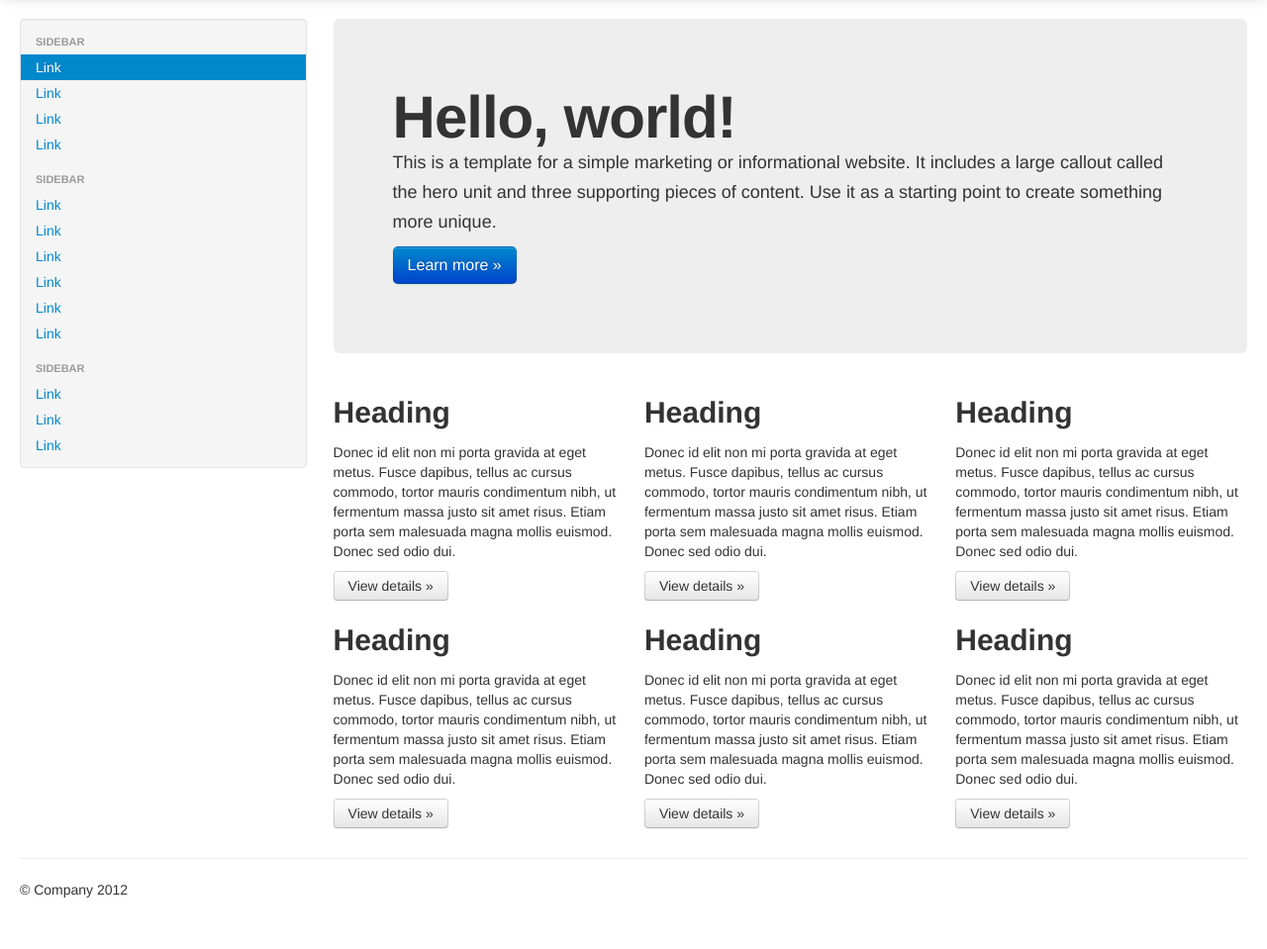
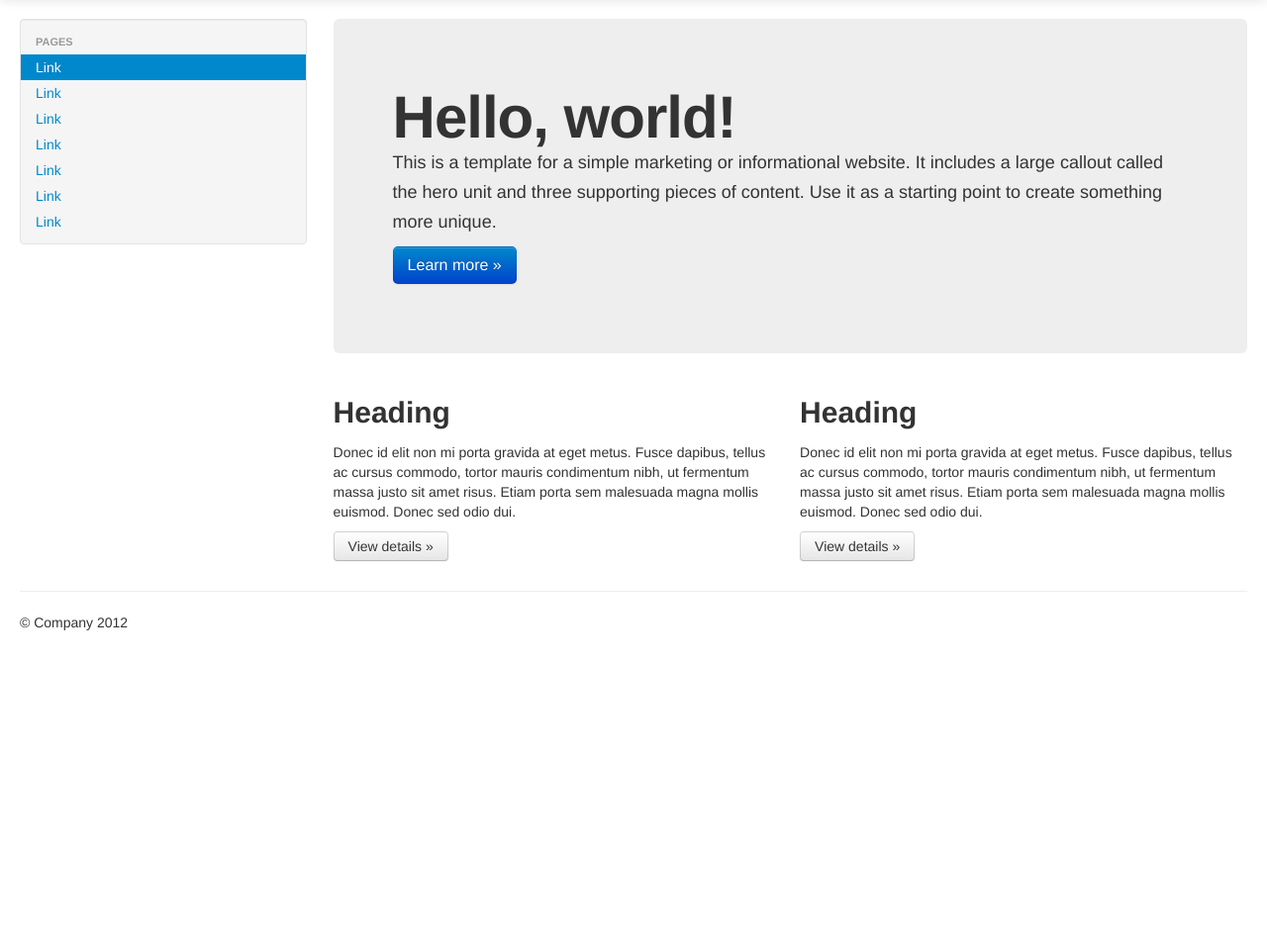
Before and after one commit to jmfernandes/conversions-page, a Flask app: page / in a window 1280 px wide. Shown: the part 41-1000 px from the top of the page at 99% size. After the commit the page ends 678 px from the top, so only its background shows below. Run offline with Flask 2, Linux system fonts and the light colour scheme; some libraries are stand-ins or nearby versions.

Commit message:
bootstrap is working

```diff
--- a/templates/index.html
+++ b/templates/index.html
@@ -62,19 +62,11 @@
         <div class="span3">
           <div class="well sidebar-nav">
             <ul class="nav nav-list">
-              <li class="nav-header">Sidebar</li>
+              <li class="nav-header">Pages</li>
               <li class="active"><a href="#">Link</a></li>
               <li><a href="#">Link</a></li>
               <li><a href="#">Link</a></li>
               <li><a href="#">Link</a></li>
-              <li class="nav-header">Sidebar</li>
-              <li><a href="#">Link</a></li>
-              <li><a href="#">Link</a></li>
-              <li><a href="#">Link</a></li>
-              <li><a href="#">Link</a></li>
-              <li><a href="#">Link</a></li>
-              <li><a href="#">Link</a></li>
-              <li class="nav-header">Sidebar</li>
               <li><a href="#">Link</a></li>
               <li><a href="#">Link</a></li>
               <li><a href="#">Link</a></li>
@@ -88,34 +80,12 @@
             <p><a class="btn btn-primary btn-large">Learn more &raquo;</a></p>
           </div>
           <div class="row-fluid">
-            <div class="span4">
+            <div class="span6">
               <h2>Heading</h2>
               <p>Donec id elit non mi porta gravida at eget metus. Fusce dapibus, tellus ac cursus commodo, tortor mauris condimentum nibh, ut fermentum massa justo sit amet risus. Etiam porta sem malesuada magna mollis euismod. Donec sed odio dui. </p>
               <p><a class="btn" href="#">View details &raquo;</a></p>
             </div><!--/span-->
-            <div class="span4">
-              <h2>Heading</h2>
-              <p>Donec id elit non mi porta gravida at eget metus. Fusce dapibus, tellus ac cursus commodo, tortor mauris condimentum nibh, ut fermentum massa justo sit amet risus. Etiam porta sem malesuada magna mollis euismod. Donec sed odio dui. </p>
-              <p><a class="btn" href="#">View details &raquo;</a></p>
-            </div><!--/span-->
-            <div class="span4">
-              <h2>Heading</h2>
-              <p>Donec id elit non mi porta gravida at eget metus. Fusce dapibus, tellus ac cursus commodo, tortor mauris condimentum nibh, ut fermentum massa justo sit amet risus. Etiam porta sem malesuada magna mollis euismod. Donec sed odio dui. </p>
-              <p><a class="btn" href="#">View details &raquo;</a></p>
-            </div><!--/span-->
-          </div><!--/row-->
-          <div class="row-fluid">
-            <div class="span4">
-              <h2>Heading</h2>
-              <p>Donec id elit non mi porta gravida at eget metus. Fusce dapibus, tellus ac cursus commodo, tortor mauris condimentum nibh, ut fermentum massa justo sit amet risus. Etiam porta sem malesuada magna mollis euismod. Donec sed odio dui. </p>
-              <p><a class="btn" href="#">View details &raquo;</a></p>
-            </div><!--/span-->
-            <div class="span4">
-              <h2>Heading</h2>
-              <p>Donec id elit non mi porta gravida at eget metus. Fusce dapibus, tellus ac cursus commodo, tortor mauris condimentum nibh, ut fermentum massa justo sit amet risus. Etiam porta sem malesuada magna mollis euismod. Donec sed odio dui. </p>
-              <p><a class="btn" href="#">View details &raquo;</a></p>
-            </div><!--/span-->
-            <div class="span4">
+            <div class="span6">
               <h2>Heading</h2>
               <p>Donec id elit non mi porta gravida at eget metus. Fusce dapibus, tellus ac cursus commodo, tortor mauris condimentum nibh, ut fermentum massa justo sit amet risus. Etiam porta sem malesuada magna mollis euismod. Donec sed odio dui. </p>
               <p><a class="btn" href="#">View details &raquo;</a></p>
```
